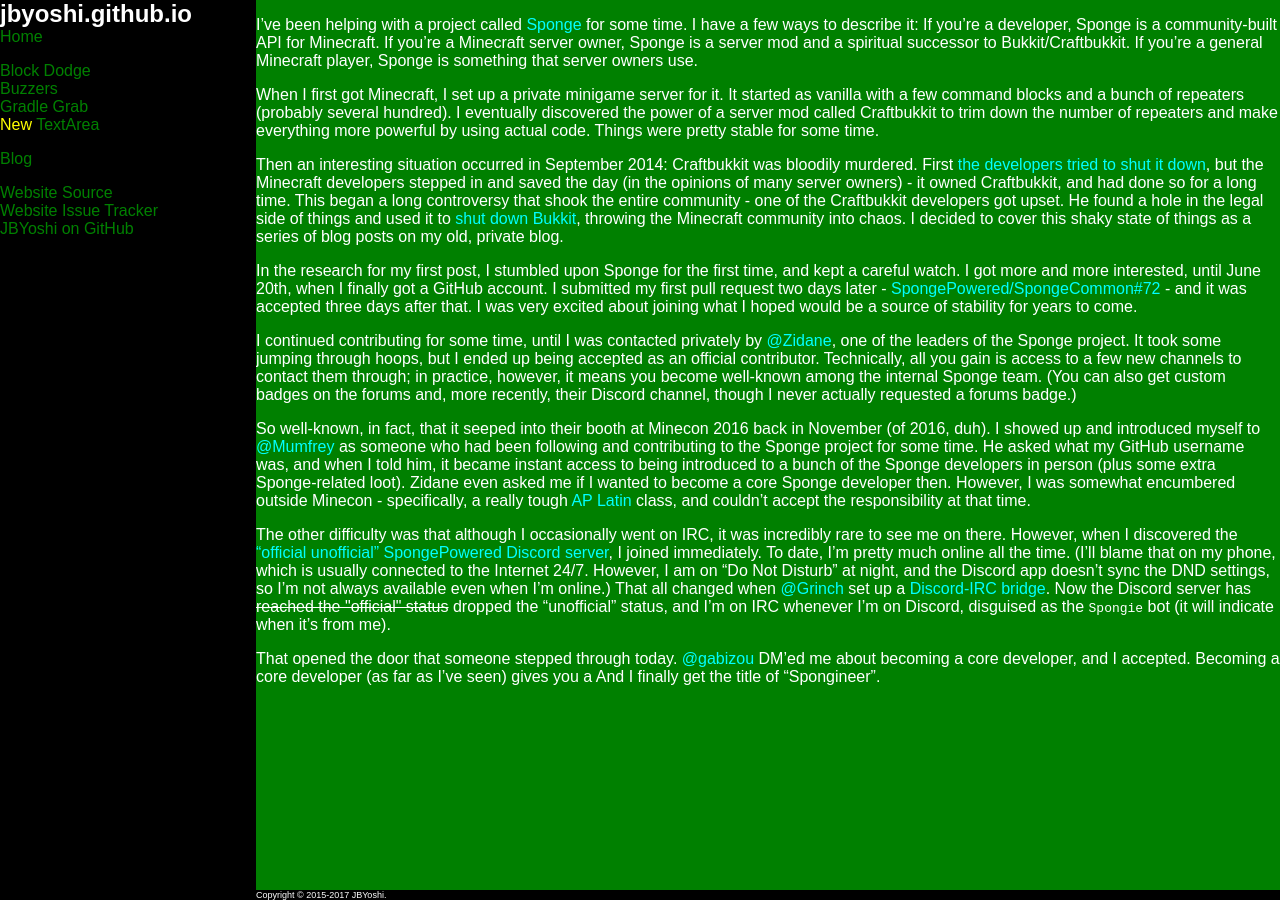
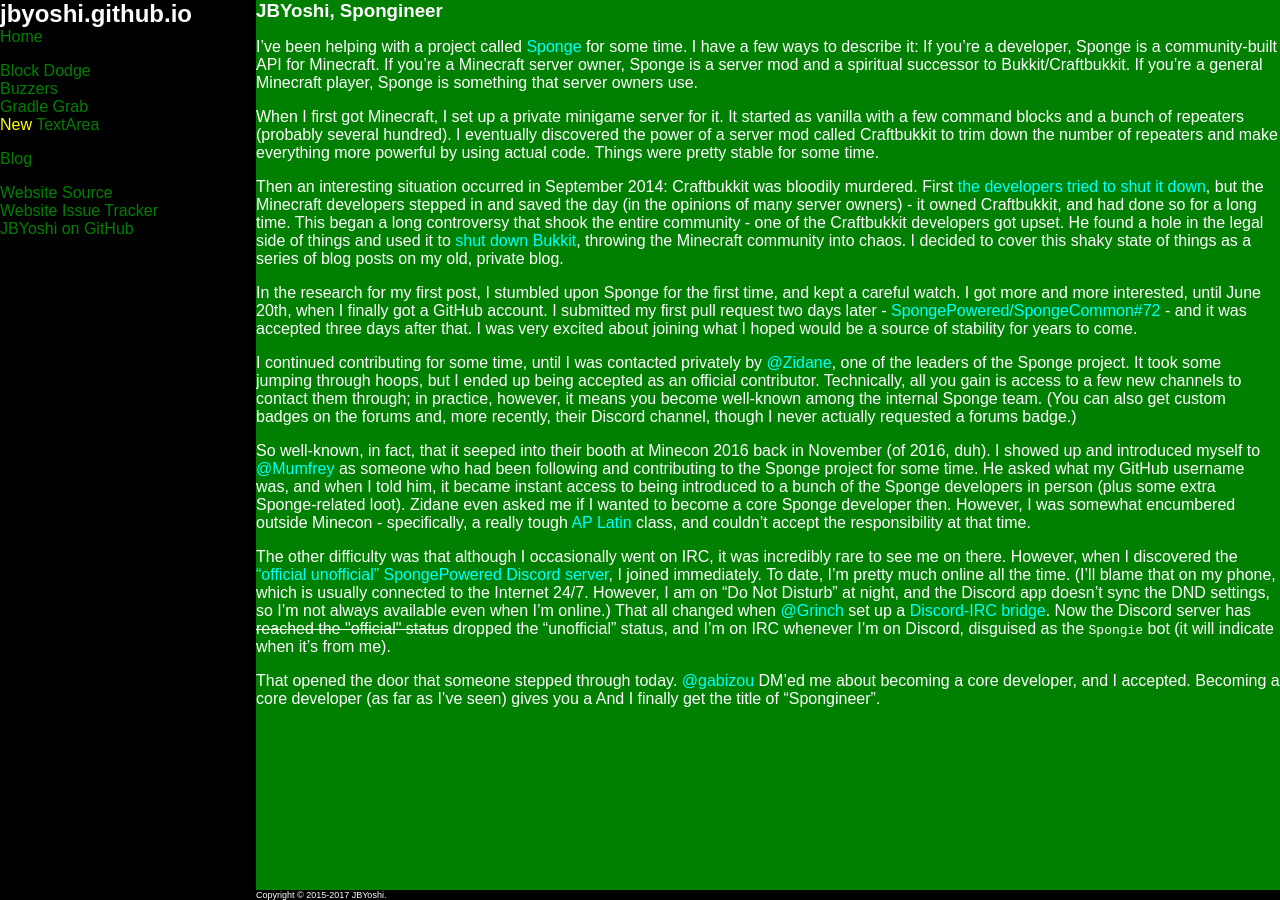
Before and after one commit to JBYoshi/jbyoshi.github.io, a Jekyll site: the page built from _posts/2017-07-09-spongineer.md, in a window 1280 px wide. Built offline with Jekyll 4.4.1, drawn with Linux system fonts in a browser that asks for light colours.

Commit message:
Hey, where's the title???

```diff
--- a/_posts/2017-07-09-spongineer.md
+++ b/_posts/2017-07-09-spongineer.md
@@ -1,5 +1,5 @@
 ---
-title: JBYoshi: Spongineer
+title: JBYoshi, Spongineer
 ---
 
 I've been helping with a project called [Sponge](https://spongepowered.org) for some time. I have a few ways to describe it: If you're a developer, Sponge is a community-built API for Minecraft. If you're a Minecraft server owner, Sponge is a server mod and a spiritual successor to Bukkit/Craftbukkit. If you're a general Minecraft player, Sponge is something that server owners use.
```
